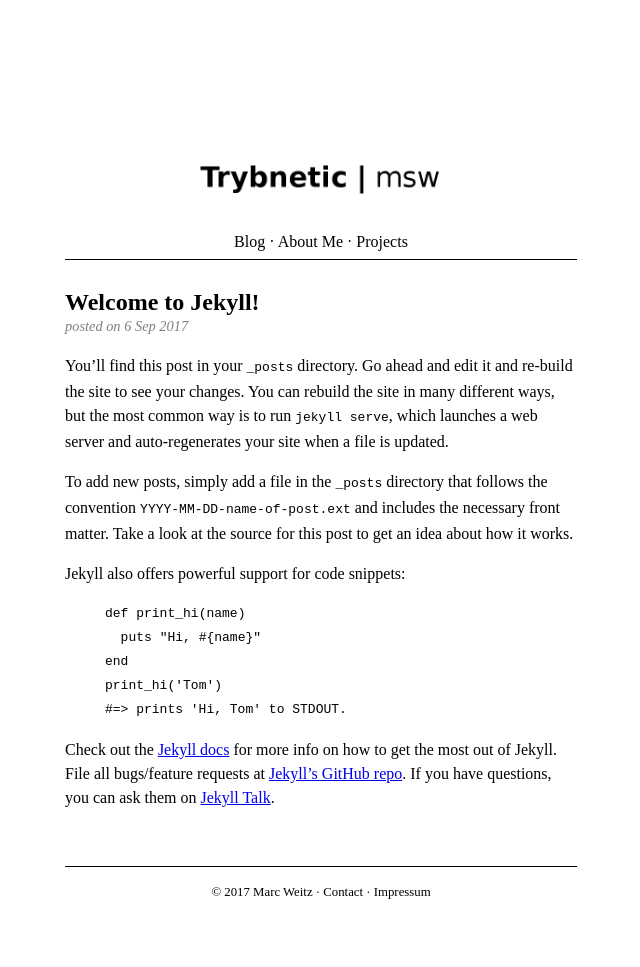
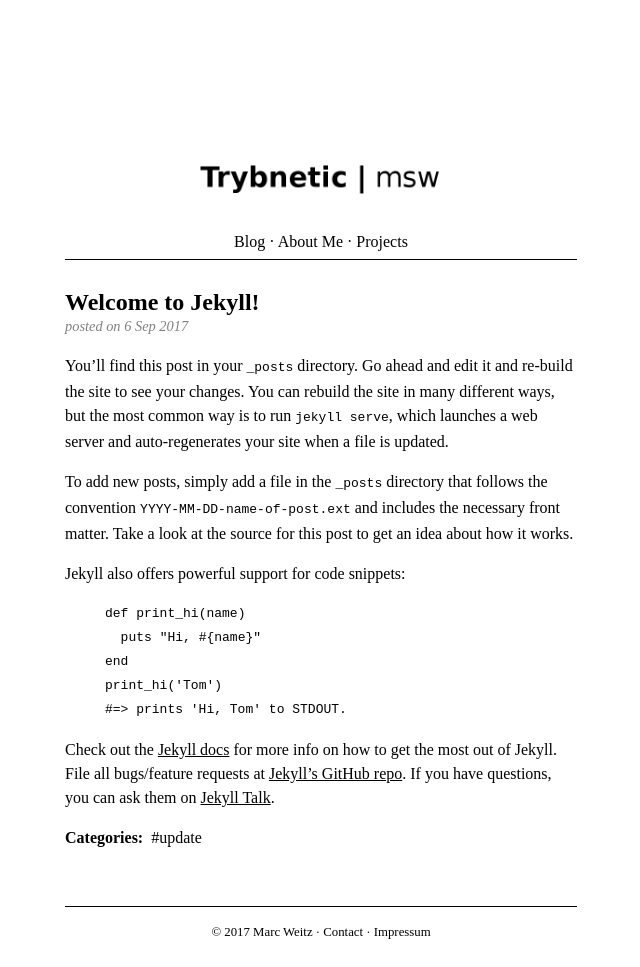
Before and after one commit to Trybnetic/minimalist, a Jekyll site: the page built from _posts/2017-09-07-welcome-to-jekyll.markdown, in a window 1280 px wide. Shown: the whole page, without its empty margins (319-959 px from the left). Built offline with Jekyll 4.4.1, drawn with Linux system fonts in a browser that asks for light colours; before the commit the page ends 927 px from its top, so only the background shows below that.

Commit message:
adds category labels to blog posts and adds category sites

```diff
--- a/_layouts/category.html
+++ b/_layouts/category.html
@@ -6,7 +6,7 @@
 		{% include logo.html %}
 		{% include nav.html %}
 		<div id="content-left">
-      <h2>{{page.category}}</h2>
+      <h2>Category: {{page.category}}</h2>
       {% for post in site.categories[page.category] %}
         <div id="post-short">
           <a href="{{site.url}}{{site.baseurl}}{{post.url}}">
--- a/_layouts/post.html
+++ b/_layouts/post.html
@@ -3,15 +3,22 @@
   {% include head.html %}
   <body>
 	<div id="main">
-    <div id="post">
-  		{% include logo.html %}
-  		{% include nav.html %}
-  		<div id="content-left">
+  	{% include logo.html %}
+  	{% include nav.html %}
+		<div id="content-left">
+      <div id="post">
         <h2>{{ page.title }}</h2>
         <i>posted on {{ page.date | date: "%-d %b %Y" }}</i>
         <p>
           {{ content }}
         </p>
+        <div id="categories">
+          <p><b>Categories:</b>&nbsp;
+            {% for category in page.categories %}
+              <a href="{{site.url}}{{site.baseurl}}/categories/{{category}}/">#{{category}}</a>&nbsp;
+            {% endfor %}
+          </p>
+        </div>
   		</div>
     </div>
 		{% include footer.html %}
--- a/assets/css/style.css
+++ b/assets/css/style.css
@@ -146,6 +146,33 @@
 	color: grey;
 }
 
+#post a:link, #post a:visited	{
+	text-decoration: underline;
+	color:#000
+}
+
+#post a:hover	{
+	text-decoration: none;
+}
+
 #more {
 	text-align: center;
 }
+
+#categories a:link, #categories a:visited	{
+	text-decoration: none;
+	color:#000
+}
+
+#categories a:hover	{
+	text-decoration: underline;
+}
+
+#categories a:link, #categories a:visited	{
+	text-decoration: none;
+	color:#000
+}
+
+#categories a:hover	{
+	text-decoration: underline;
+}
```
Also changed, not shown: categories/update.md (added, +5 -0 lines).
